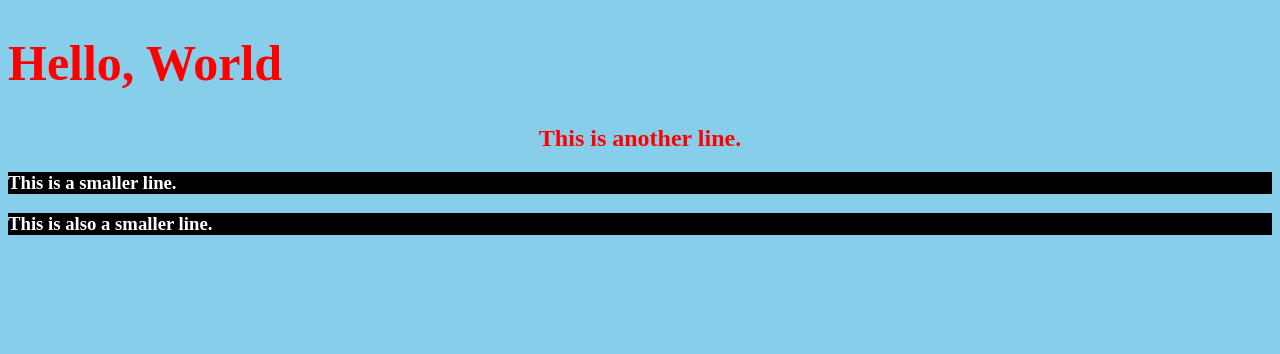
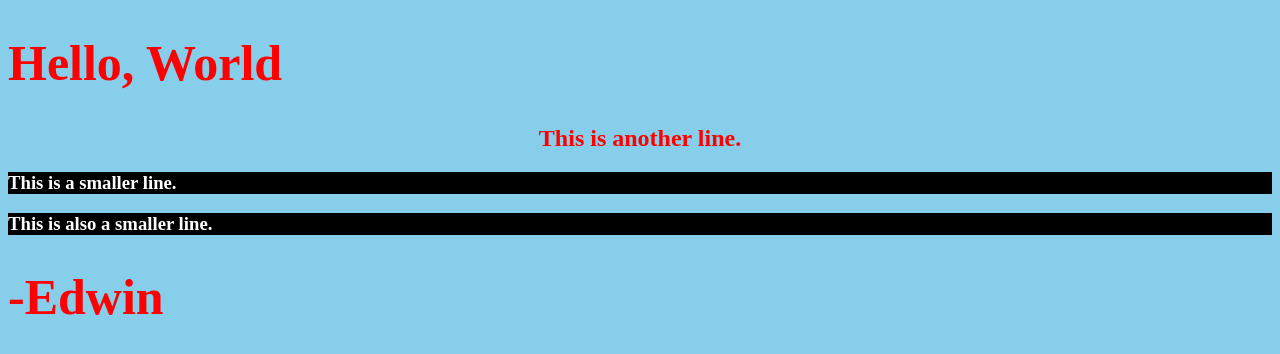
Before and after one commit to imdoingitlive/prework-html, a plain HTML site: page index.html in a window 1280 px wide. Drawn offline with Linux system fonts and the light colour scheme.

Commit message:
added name

```diff
--- a/index.html
+++ b/index.html
@@ -27,5 +27,6 @@
 		<h2>This is another line.</h2>
 		<h3>This is a smaller line.</h3>
 		<h3>This is also a smaller line.</h3>
+		<h1>-Edwin</h1>
 	</body>
 </html>
```
